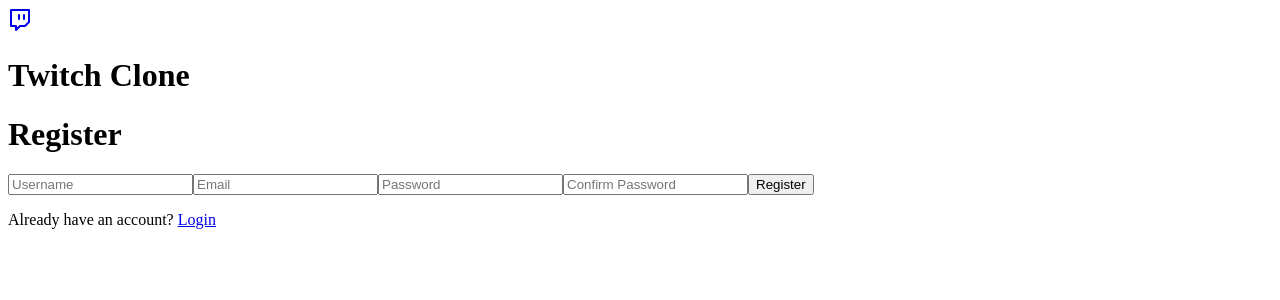
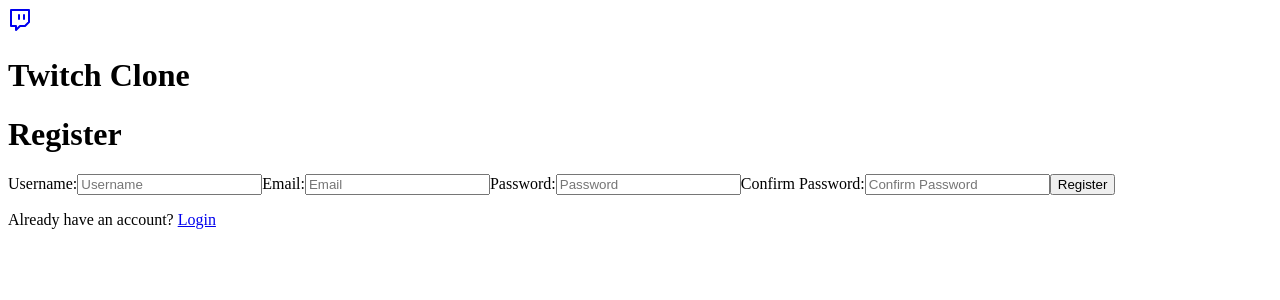
Before and after one commit to mike242424/twitch-clone, a React (Create React App) app in the folder client/: page /register in a window 1280 px wide. Shown: the top 300 px of the page. Built offline with nearby package versions, Linux system fonts and the light colour scheme.

Commit message:
added labels to register form. added button styling for form buttons.

```diff
--- a/client/src/Auth/LoginPage/LoginForm.js
+++ b/client/src/Auth/LoginPage/LoginForm.js
@@ -45,7 +45,7 @@
         onChange={(e) => setPassword(e.target.value)}
       />
       <button
-        className="text-white bg-slate-800 hover:bg-slate-700 rounded-lg p-2"
+        className="text-white bg-slate-800 hover:bg-slate-700 rounded-lg p-2 border-slate-800 hover:border-slate-700 border-2 mt-10"
         type="submit"
         disabled={isLoading}
       >
--- a/client/src/Auth/RegisterPage/RegisterForm.js
+++ b/client/src/Auth/RegisterPage/RegisterForm.js
@@ -40,28 +40,47 @@
   return (
     <form onSubmit={handleSubmit} className="flex flex-col gap-4 mb-10">
       <h1 className="text-center font-bold text-3xl text-white">Register</h1>
+      <label htmlFor="username" className="font-bold text-slate-800 text-start">
+        Username:
+      </label>
       <input
+        id="username"
         className="border rounded-lg p-2"
         type="text"
         placeholder="Username"
         value={username}
         onChange={(e) => setUsername(e.target.value)}
       />
+      <label htmlFor="email" className="font-bold text-slate-800 text-start">
+        Email:
+      </label>
       <input
+        id="email"
         className="border rounded-lg p-2"
         type="text"
         placeholder="Email"
         value={email}
         onChange={(e) => setEmail(e.target.value)}
       />
+      <label htmlFor="password" className="font-bold text-slate-800 text-start">
+        Password:
+      </label>
       <input
+        id="password"
         className="border rounded-lg p-2"
         type="password"
         placeholder="Password"
         value={password}
         onChange={(e) => setPassword(e.target.value)}
       />
+      <label
+        htmlFor="confirmPassword"
+        className="font-bold text-slate-800 text-start"
+      >
+        Confirm Password:
+      </label>
       <input
+        id="confirmPassword"
         className="border rounded-lg p-2"
         type="password"
         placeholder="Confirm Password"
@@ -69,7 +88,7 @@
         onChange={(e) => setConfirmPassword(e.target.value)}
       />
       <button
-        className="text-white bg-slate-800 hover:bg-slate-700 rounded-lg p-2"
+        className="text-white bg-slate-800 hover:bg-slate-700 rounded-lg p-2 border-slate-800 hover:border-slate-700 border-2 mt-10"
         type="submit"
         disabled={isLoading}
       >
--- a/client/src/DashboardPage/ContentPage/Settings/Settings.js
+++ b/client/src/DashboardPage/ContentPage/Settings/Settings.js
@@ -121,7 +121,7 @@
         />
         <button
           type="submit"
-          className="text-white bg-slate-800 hover:bg-slate-700 rounded-lg p-2"
+          className="text-white bg-slate-800 hover:bg-slate-700 rounded-lg p-2 border-slate-800 hover:border-slate-700 border-2 mt-10"
         >
           Submit
         </button>
```
